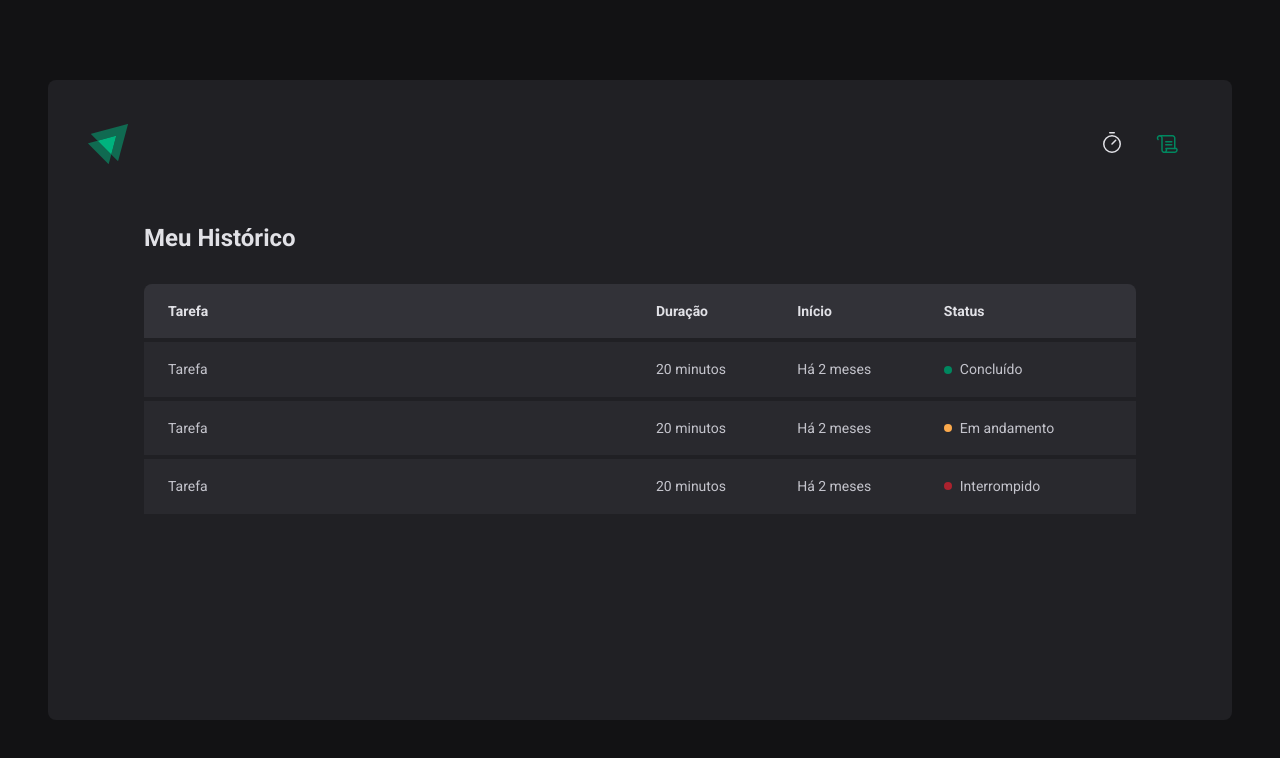
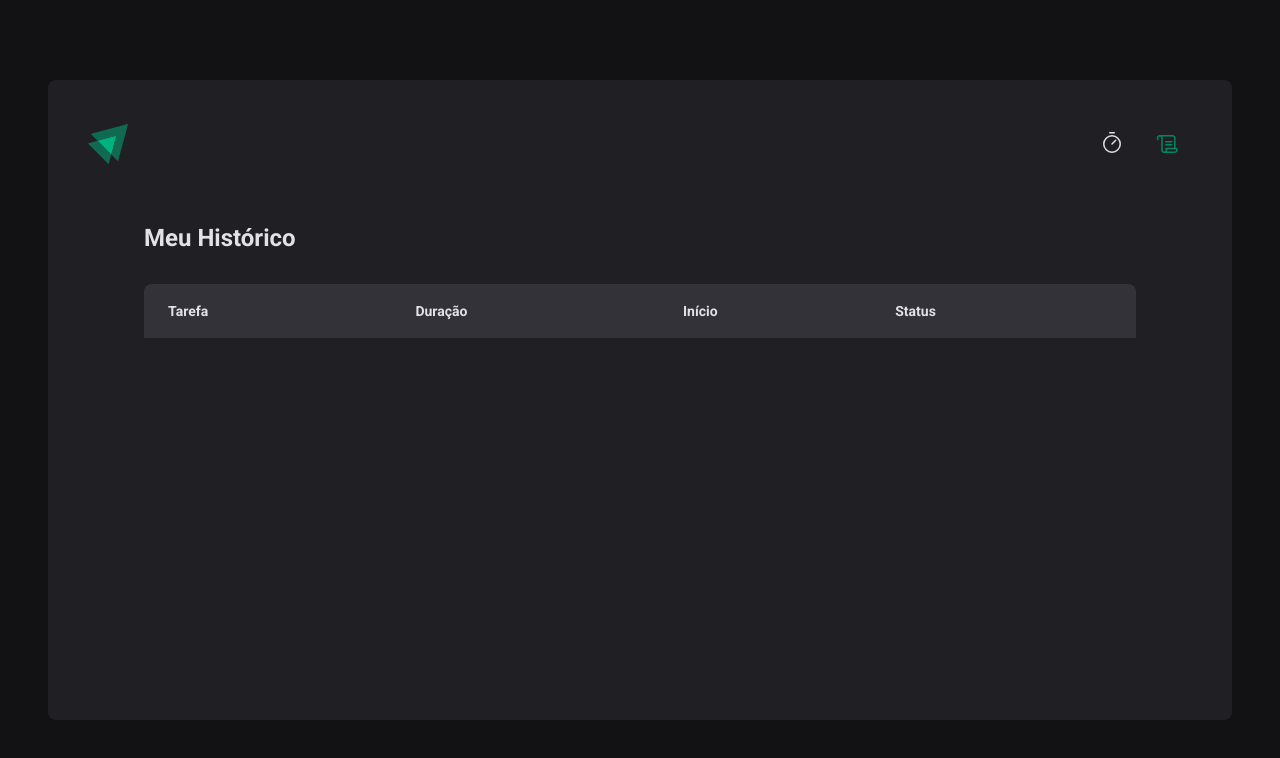
Before and after one commit to elioenays/02-ignite-timer, a React (Vite) app: page /history in a window 1280 px wide. Shown: the top 758 px of the page. Built offline with nearby package versions, Linux system fonts and the light colour scheme.

Commit message:
Convertendo para contexto
Contexto no formulário

Contexto entre rotas

Reset do formulário

Listagem do histórico

Formatação de data

```diff
--- a/src/App.tsx
+++ b/src/App.tsx
@@ -3,12 +3,15 @@
 import { GlobalStyle } from './styles/global'
 import Router from './Router'
 import { BrowserRouter } from 'react-router-dom'
+import { CyclesContextProvider } from './contexts/CyclesContext'
 
 export function App() {
   return (
     <ThemeProvider theme={defaultTheme}>
       <BrowserRouter>
-        <Router />
+        <CyclesContextProvider>
+          <Router />
+        </CyclesContextProvider>
       </BrowserRouter>
       <GlobalStyle />
     </ThemeProvider>
--- /dev/null
+++ b/src/contexts/CyclesContext.tsx
@@ -0,0 +1,104 @@
+import { ReactNode, createContext, useState } from 'react'
+
+interface CreateCycleData {
+  task: string
+  minutesAmount: number
+}
+
+interface Cycle {
+  id: string
+  task: string
+  minutesAmount: number
+  startDate: Date
+  interruptedDate?: Date
+  finishedDate?: Date
+}
+
+interface CyclesContextType {
+  activeCycle: Cycle | undefined
+  activeCycleId: string | null
+  markCurrentCycleAsFinished: () => void
+  amountSecondsPassed: number
+  setSecondsPassed: (seconds: number) => void
+  createNewCycle: (data: CreateCycleData) => void
+  interruptCurrentCycle: () => void
+  cycles: Cycle[]
+}
+
+export const CyclesContext = createContext({} as CyclesContextType)
+
+interface CyclesContextProviderProps {
+  children: ReactNode
+}
+
+export function CyclesContextProvider({
+  children,
+}: CyclesContextProviderProps) {
+  const [cycles, setCycles] = useState<Cycle[]>([])
+  const [activeCycleId, setActiveCycleId] = useState<string | null>(null)
+  const [amountSecondsPassed, setAmountSecondsPassed] = useState(0)
+
+  const activeCycle = cycles.find((cycle) => cycle.id === activeCycleId)
+
+  function setSecondsPassed(seconds: number) {
+    setAmountSecondsPassed(seconds)
+  }
+
+  function markCurrentCycleAsFinished() {
+    setCycles((state) =>
+      state.map((cycle) => {
+        if (cycle.id === activeCycleId) {
+          return { ...cycle, finishedDate: new Date() }
+        } else {
+          return cycle
+        }
+      }),
+    )
+  }
+
+  function createNewCycle({ minutesAmount, task }: CreateCycleData) {
+    const id = String(new Date().getTime())
+
+    const newCycle: Cycle = {
+      id,
+      minutesAmount,
+      task,
+      startDate: new Date(),
+    }
+
+    setCycles((state) => [...state, newCycle])
+    setActiveCycleId(id)
+    setAmountSecondsPassed(0)
+  }
+
+  function interruptCurrentCycle() {
+    setCycles((state) =>
+      state.map((cycle) => {
+        if (cycle.id === activeCycleId) {
+          return { ...cycle, interruptedDate: new Date() }
+        } else {
+          return cycle
+        }
+      }),
+    )
+
+    setActiveCycleId(null)
+  }
+
+  return (
+    <CyclesContext.Provider
+      value={{
+        activeCycle,
+        activeCycleId,
+        markCurrentCycleAsFinished,
+        amountSecondsPassed,
+        setSecondsPassed,
+        createNewCycle,
+        interruptCurrentCycle,
+        cycles,
+      }}
+    >
+      {children}
+    </CyclesContext.Provider>
+  )
+}
--- a/src/pages/History/Index.tsx
+++ b/src/pages/History/Index.tsx
@@ -1,6 +1,12 @@
+import { useContext } from 'react'
 import { HistoryContainer, HistoryList, Status } from './styles'
+import { CyclesContext } from '../../contexts/CyclesContext'
+import { formatDistanceToNow } from 'date-fns'
+import { ptBR } from 'date-fns/locale'
 
 export default function History() {
+  const { cycles } = useContext(CyclesContext)
+
   return (
     <HistoryContainer>
       <h1>Meu Histórico</h1>
@@ -16,30 +22,33 @@
             </tr>
           </thead>
           <tbody>
-            <tr>
-              <td>Tarefa</td>
-              <td>20 minutos</td>
-              <td>Há 2 meses</td>
-              <td>
-                <Status statusColor='green'>Concluído</Status>
-              </td>
-            </tr>
-            <tr>
-              <td>Tarefa</td>
-              <td>20 minutos</td>
-              <td>Há 2 meses</td>
-              <td>
-                <Status statusColor='yellow'>Em andamento</Status>
-              </td>
-            </tr>
-            <tr>
-              <td>Tarefa</td>
-              <td>20 minutos</td>
-              <td>Há 2 meses</td>
-              <td>
-                <Status statusColor='red'>Interrompido</Status>
-              </td>
-            </tr>
+            {cycles.map((cycle) => {
+              return (
+                <tr key={cycle.id}>
+                  <td>{cycle.task}</td>
+                  <td>{cycle.minutesAmount} minutos</td>
+                  <td>
+                    {formatDistanceToNow(cycle.startDate, {
+                      addSuffix: true,
+                      locale: ptBR,
+                    })}
+                  </td>
+                  <td>
+                    {cycle.finishedDate && (
+                      <Status statusColor='green'>Concluído</Status>
+                    )}
+
+                    {cycle.interruptedDate && (
+                      <Status statusColor='red'>Interrompido</Status>
+                    )}
+
+                    {!cycle.finishedDate && !cycle.interruptedDate && (
+                      <Status statusColor='yellow'>Em andamento</Status>
+                    )}
+                  </td>
+                </tr>
+              )
+            })}
           </tbody>
         </table>
       </HistoryList>
--- a/src/pages/Home/components/Countdown/index.tsx
+++ b/src/pages/Home/components/Countdown/index.tsx
@@ -1,11 +1,26 @@
-import { useEffect, useState } from 'react'
+import { useContext, useEffect } from 'react'
 import { CountdownContainer, Separator } from './styles'
 import { differenceInSeconds } from 'date-fns'
+import { CyclesContext } from '../../../../contexts/CyclesContext'
 
 export default function Countdown() {
-  const [amountSecondsPassed, setAmountSecondsPassed] = useState(0)
+  const {
+    activeCycle,
+    activeCycleId,
+    markCurrentCycleAsFinished,
+    amountSecondsPassed,
+    setSecondsPassed,
+  } = useContext(CyclesContext)
 
   const totalSeconds = activeCycle ? activeCycle.minutesAmount * 60 : 0
+
+  const currentSeconds = activeCycle ? totalSeconds - amountSecondsPassed : 0
+
+  const minutesAmount = Math.floor(currentSeconds / 60)
+  const secondsAmount = currentSeconds % 60
+
+  const minutes = String(minutesAmount).padStart(2, '0')
+  const seconds = String(secondsAmount).padStart(2, '0')
 
   useEffect(() => {
     let interval: number
@@ -18,19 +33,11 @@
         )
 
         if (secondsDifference >= totalSeconds) {
-          setCycles((state) =>
-            state.map((cycle) => {
-              if (cycle.id === activeCycleId) {
-                return { ...cycle, finisheddDate: new Date() }
-              } else {
-                return cycle
-              }
-            }),
-          )
-          setAmountSecondsPassed(totalSeconds)
+          markCurrentCycleAsFinished()
+          setSecondsPassed(totalSeconds)
           clearInterval(interval)
         } else {
-          setAmountSecondsPassed(secondsDifference)
+          setSecondsPassed(secondsDifference)
         }
       }, 1000)
     }
@@ -38,7 +45,19 @@
     return () => {
       clearInterval(interval)
     }
-  }, [activeCycle, totalSeconds, activeCycleId])
+  }, [
+    activeCycle,
+    totalSeconds,
+    activeCycleId,
+    markCurrentCycleAsFinished,
+    setSecondsPassed,
+  ])
+
+  useEffect(() => {
+    if (activeCycle) {
+      document.title = `${minutes}:${seconds}`
+    }
+  }, [minutes, seconds, activeCycle])
 
   return (
     <CountdownContainer>
--- a/src/pages/Home/components/NewCycleForm/index.tsx
+++ b/src/pages/Home/components/NewCycleForm/index.tsx
@@ -1,27 +1,13 @@
-import { useForm } from 'react-hook-form'
 import { FormContainer, MinutesAmountInput, TaskInput } from './styles'
-import { zodResolver } from '@hookform/resolvers/zod'
-
-import * as zod from 'zod'
-
-const newCycleFormValidationSchema = zod.object({
-  task: zod.string().min(1, 'Informe a tarefa'),
-  minutesAmount: zod
-    .number()
-    .min(5, 'O ciclo precisa ser de no minimo 5 minutos')
-    .max(60, 'O ciclo precisa ser de no máximo 60 minutos'),
-})
-
-type NewCycleFormData = zod.infer<typeof newCycleFormValidationSchema>
+import { useContext } from 'react'
+import { useFormContext } from 'react-hook-form'
+import { CyclesContext } from '../../../../contexts/CyclesContext'
 
 export default function NewCycleForm() {
-  const { register, handleSubmit, watch, reset } = useForm<NewCycleFormData>({
-    resolver: zodResolver(newCycleFormValidationSchema),
-    defaultValues: {
-      task: '',
-      minutesAmount: 0,
-    },
-  })
+  const { activeCycle } = useContext(CyclesContext)
+
+  const { register } = useFormContext()
+
   return (
     <FormContainer>
       <label htmlFor='task'>Vou Trabalhar em</label>
--- a/src/pages/Home/index.tsx
+++ b/src/pages/Home/index.tsx
@@ -5,86 +5,60 @@
   StopCountdownButton,
 } from './styles'
 
-import { useEffect, useState } from 'react'
-import { differenceInSeconds } from 'date-fns'
+import Countdown from './components/Countdown'
+import { FormProvider, useForm } from 'react-hook-form'
+import * as zod from 'zod'
+import { zodResolver } from '@hookform/resolvers/zod'
 import NewCycleForm from './components/NewCycleForm'
-import Countdown from './components/Countdown'
+import { useContext } from 'react'
+import { CyclesContext } from '../../contexts/CyclesContext'
 
-interface Cycle {
-  id: string
-  task: string
-  minutesAmount: number
-  startDate: Date
-  interruptedDate?: Date
-  finisheddDate?: Date
-}
+const newCycleFormValidationSchema = zod.object({
+  task: zod.string().min(1, 'Informe a tarefa'),
+  minutesAmount: zod
+    .number()
+    .min(5, 'O ciclo precisa ser de no minimo 5 minutos')
+    .max(60, 'O ciclo precisa ser de no máximo 60 minutos'),
+})
+
+type NewCycleFormData = zod.infer<typeof newCycleFormValidationSchema>
 
 export default function Home() {
-  const [cycles, setCycles] = useState<Cycle[]>([])
-  const [activeCycleId, setActiveCycleId] = useState<string | null>(null)
+  const { createNewCycle, interruptCurrentCycle, activeCycle } =
+    useContext(CyclesContext)
 
-  const activeCycle = cycles.find((cycle) => cycle.id === activeCycleId)
+  const newCycleForm = useForm<NewCycleFormData>({
+    resolver: zodResolver(newCycleFormValidationSchema),
+    defaultValues: {
+      task: '',
+      minutesAmount: 0,
+    },
+  })
 
-  const currentSeconds = activeCycle ? totalSeconds - amountSecondsPassed : 0
+  const { handleSubmit, watch, reset } = newCycleForm
 
-  const minutesAmount = Math.floor(currentSeconds / 60)
-  const secondsAmount = currentSeconds % 60
-
-  const minutes = String(minutesAmount).padStart(2, '0')
-  const seconds = String(secondsAmount).padStart(2, '0')
-
-  function handleCreateNewCycle({ minutesAmount, task }: NewCycleFormData) {
-    const id = String(new Date().getTime())
-
-    const newCycle: Cycle = {
-      id,
-      minutesAmount,
-      task,
-      startDate: new Date(),
-    }
-
-    setCycles((state) => [...state, newCycle])
-    setActiveCycleId(id)
-    setAmountSecondsPassed(0)
-
+  function handleCreateNewCyle(data: NewCycleFormData) {
+    createNewCycle(data)
     reset()
-  }
-
-  function handleInterruptCycle() {
-    setCycles((state) =>
-      state.map((cycle) => {
-        if (cycle.id === activeCycleId) {
-          return { ...cycle, interruptedDate: new Date() }
-        } else {
-          return cycle
-        }
-      }),
-    )
-
-    setActiveCycleId(null)
   }
 
   const task = watch('task')
   const isSubmitDisabled = !task
 
-  useEffect(() => {
-    if (activeCycle) {
-      document.title = `${minutes}:${seconds}`
-    }
-  }, [minutes, seconds, activeCycle])
-
   return (
     <HomeContainer>
       <form
         action=''
-        onSubmit={handleSubmit(handleCreateNewCycle)}
+        onSubmit={handleSubmit(handleCreateNewCyle)}
       >
-        <NewCycleForm />
+        <FormProvider {...newCycleForm}>
+          <NewCycleForm />
+        </FormProvider>
         <Countdown />
 
         {activeCycle ? (
           <StopCountdownButton
-            onClick={handleInterruptCycle}
+            onClick={interruptCurrentCycle}
             type='button'
           >
             <HandPalm size={24} />
```
